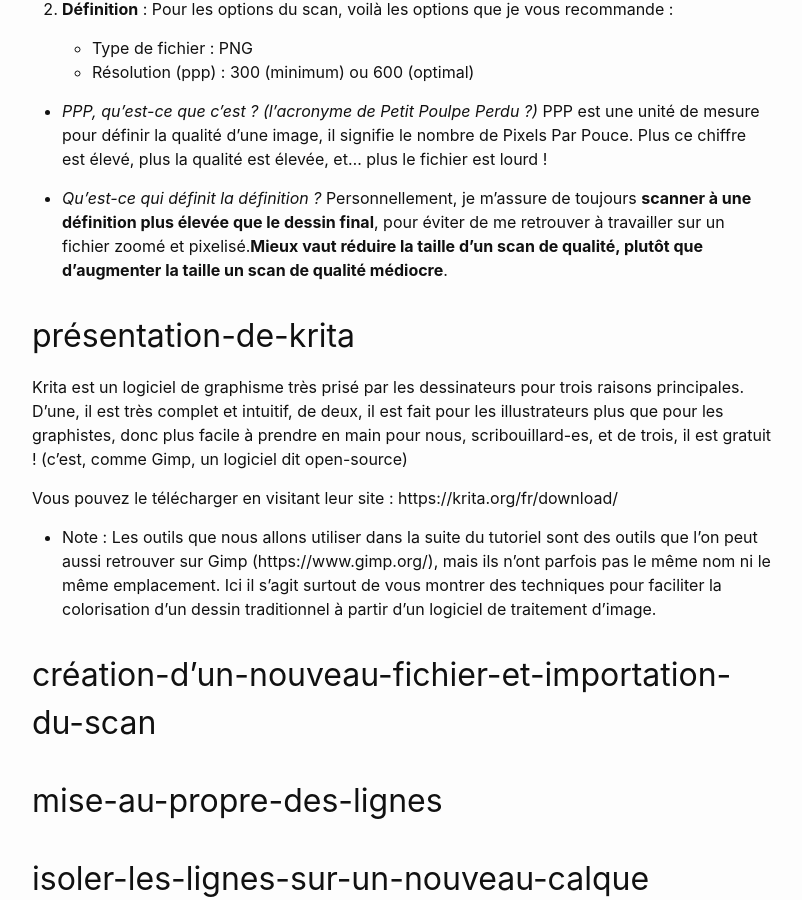
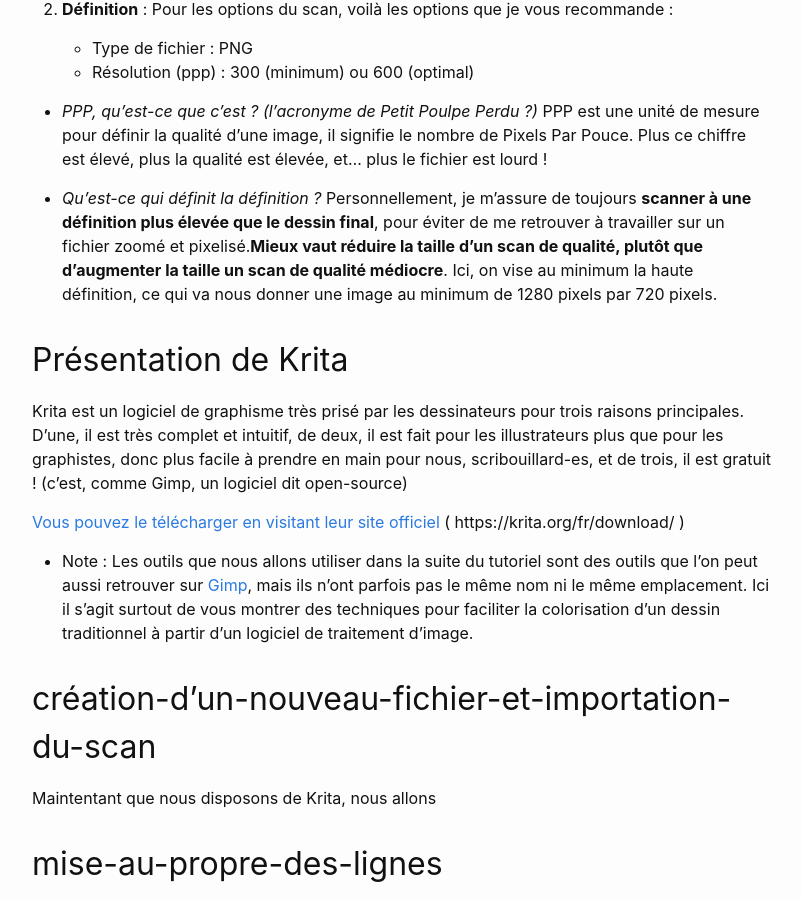
Before and after one commit to BeckBrook/beckbrook.github.io, a Jekyll site: the page built from graphisme/coloAvecKrita.md, in a window 1280 px wide and 900 px high, scrolled down 1002 px. Shown: the whole window, without its empty margins (238-1040 px from the left). Built offline with Jekyll 4.4.1, drawn with Linux system fonts in a browser that asks for light colours.

Commit message:
test lien pour Krita

```diff
--- a/graphisme/coloAvecKrita.md
+++ b/graphisme/coloAvecKrita.md
@@ -44,18 +44,23 @@
 - *PPP, qu'est-ce que c'est ? (l'acronyme de Petit Poulpe Perdu ?)* PPP est une unité de mesure pour définir la qualité d'une image, il signifie le nombre de Pixels Par Pouce. Plus ce chiffre est élevé, plus la qualité est élevée, et... plus le fichier est lourd !
 
 - *Qu'est-ce qui définit la définition ?*
-Personnellement, je m'assure de toujours **scanner à une définition plus élevée que le dessin final**, pour éviter de me retrouver à travailler sur un fichier zoomé et pixelisé.**Mieux vaut réduire la taille d'un scan de qualité, plutôt que d'augmenter la taille un scan de qualité médiocre**.
+Personnellement, je m'assure de toujours **scanner à une définition plus élevée que le dessin final**, pour éviter de me retrouver à travailler sur un fichier zoomé et pixelisé.**Mieux vaut réduire la taille d'un scan de qualité, plutôt que d'augmenter la taille un scan de qualité médiocre**. Ici, on vise au minimum la haute définition, ce qui va nous donner une image au minimum de 1280 pixels par 720 pixels.
 
 
-## présentation-de-krita
+## Présentation de Krita
 
 Krita est un logiciel de graphisme très prisé par les dessinateurs pour trois raisons principales. D'une, il est très complet et intuitif, de deux, il est fait pour les illustrateurs plus que pour les graphistes, donc plus facile à prendre en main pour nous, scribouillard-es, et de trois, il est gratuit ! (c'est, comme Gimp, un logiciel dit open-source)
 
-Vous pouvez le télécharger en visitant leur site : https://krita.org/fr/download/
+[Vous pouvez le télécharger en visitant leur site officiel](https://krita.org/fr/download/) ( https://krita.org/fr/download/ )
 
-- Note : Les outils que nous allons utiliser dans la suite du tutoriel sont des outils que l'on peut aussi retrouver sur Gimp (https://www.gimp.org/), mais ils n'ont parfois pas le même nom ni le même emplacement. Ici il s'agit surtout de vous montrer des techniques pour faciliter la colorisation d'un dessin traditionnel à partir d'un logiciel de traitement d'image.
+- Note : Les outils que nous allons utiliser dans la suite du tutoriel sont des outils que l'on peut aussi retrouver sur [Gimp](https://www.gimp.org/), mais ils n'ont parfois pas le même nom ni le même emplacement. Ici il s'agit surtout de vous montrer des techniques pour faciliter la colorisation d'un dessin traditionnel à partir d'un logiciel de traitement d'image.
 
 ## création-d'un-nouveau-fichier-et-importation-du-scan
+
+Maintentant que nous disposons de Krita, nous allons
+
+
+
 ## mise-au-propre-des-lignes
 ## isoler-les-lignes-sur-un-nouveau-calque
 ## colorisation,-plusieurs-techniques
```
